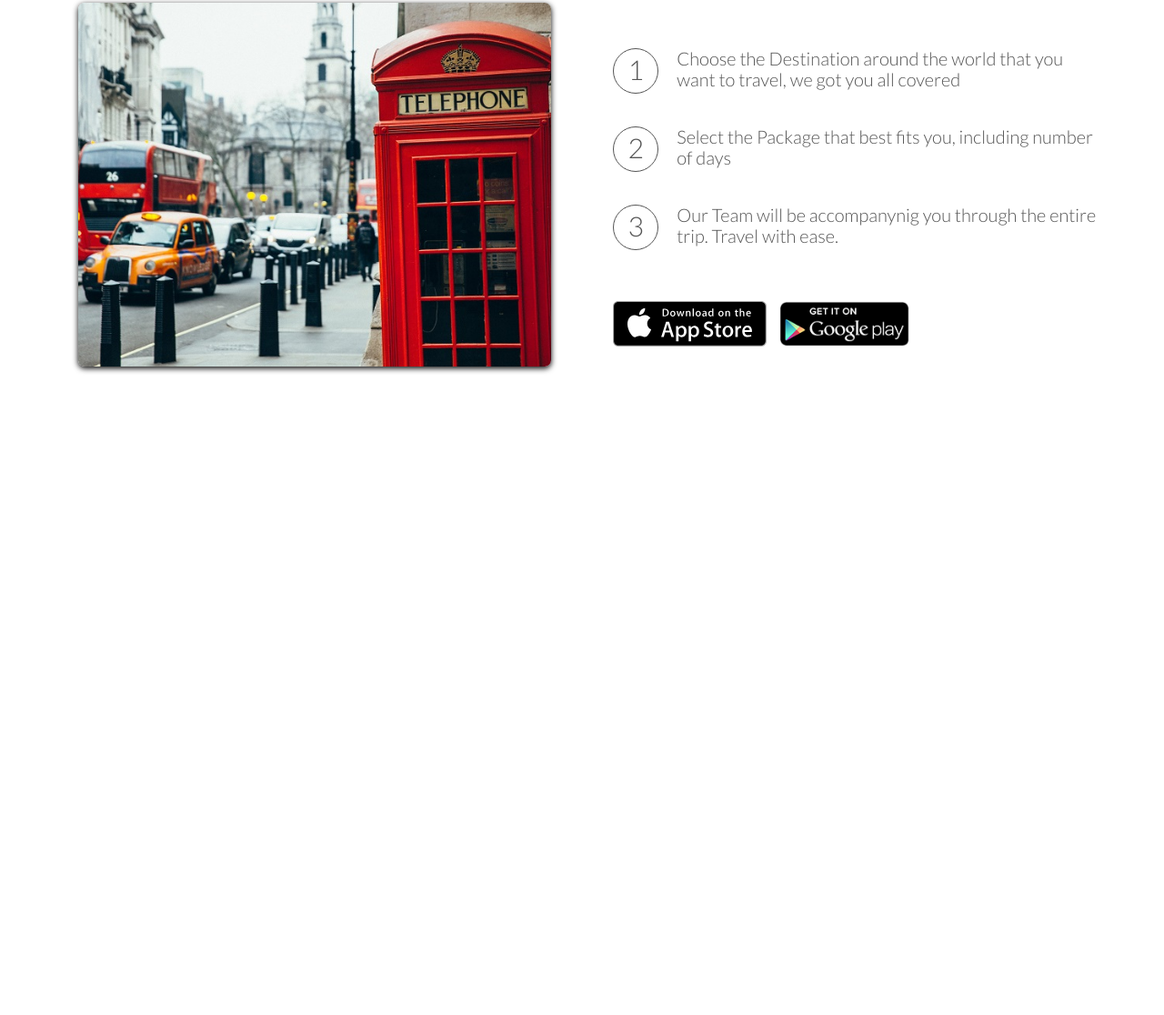
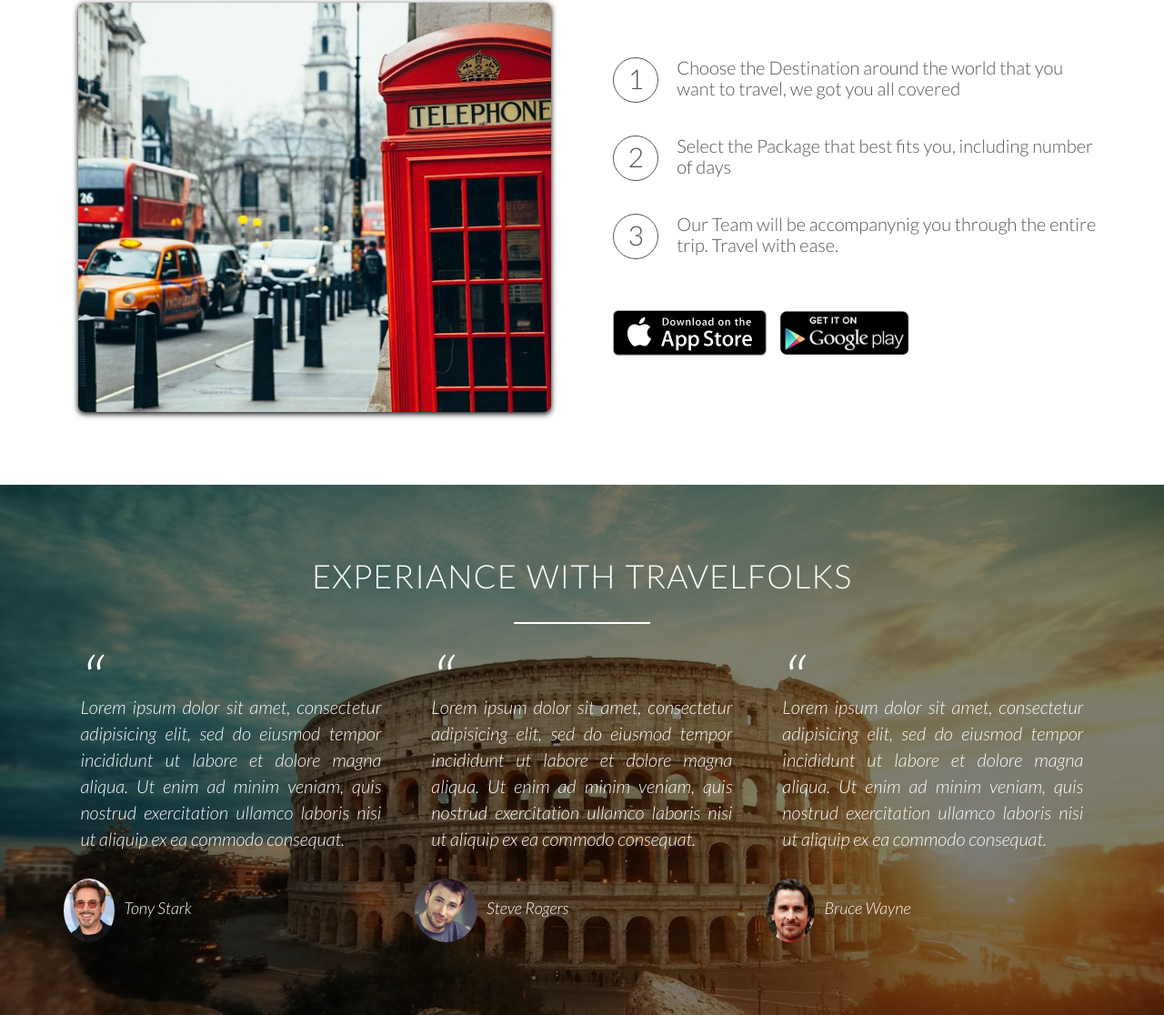
Before and after one commit to namanjo/FolkExplore, a plain HTML site: page index.html in a window 1280 px wide. Shown: the part 2811-3927 px from the top of the page at 91% size. Before the commit the page ends 3294 px from the top, so only its background shows below. Drawn offline with nearby package versions, Linux system fonts and the light colour scheme; files whose address does not match are found by name.

Commit message:
Created TravelFolks Customer reviews section
Created the customer review section, in which views of every customer are shown over a background image

```diff
--- a/index.html
+++ b/index.html
@@ -181,5 +181,35 @@
       </div>
     </section>
 
+    <section class="section-views">
+      <div class="container">
+        <h2>Experiance with TravelFolks</h2>
+      </div>
+
+      <div class="container">
+        <div class="row">
+          <div class="col-sm-4">
+            <blockquote>
+              Lorem ipsum dolor sit amet, consectetur adipisicing elit, sed do eiusmod tempor incididunt ut labore et dolore magna aliqua. Ut enim ad minim veniam, quis nostrud exercitation ullamco laboris nisi ut aliquip ex ea commodo consequat.
+            </blockquote>
+            <cite><img src="resources/img/robert.jpg" alt="Tony Stark">Tony Stark</cite>
+          </div>
+          <div class="col-sm-4">
+            <blockquote>
+              Lorem ipsum dolor sit amet, consectetur adipisicing elit, sed do eiusmod tempor incididunt ut labore et dolore magna aliqua. Ut enim ad minim veniam, quis nostrud exercitation ullamco laboris nisi ut aliquip ex ea commodo consequat.
+            </blockquote>
+            <cite><img src="resources/img/evans.jpg" alt="Steve Rogers">Steve Rogers</cite>
+          </div>
+          <div class="col-sm-4">
+            <blockquote>
+              Lorem ipsum dolor sit amet, consectetur adipisicing elit, sed do eiusmod tempor incididunt ut labore et dolore magna aliqua. Ut enim ad minim veniam, quis nostrud exercitation ullamco laboris nisi ut aliquip ex ea commodo consequat.
+            </blockquote>
+            <cite><img src="resources/img/bale.jpg" alt="Bruice Wayne">Bruce Wayne</cite>
+          </div>
+        </div>
+      </div>
+
+    </section>
+
   </body>
 </html>
--- a/resources/css/style.css
+++ b/resources/css/style.css
@@ -239,7 +239,6 @@ header{
 /*Travel essentials*/
 /*--------------------------*/
 .section-blogs{
-  /* padding: 60px 0; */
   background-color: #F7F7F7;
 }
 
@@ -329,7 +328,7 @@ header{
 .section-steps .steps-card{
   display: block;
   width: 97%;
-  height: 400px;
+  height: 450px;
   box-shadow: 0 2px 6px #000;
   position: relative;
   border-radius: 7px;
@@ -344,7 +343,7 @@ header{
 
 .steps-box:last-child{
   padding-left: 3%;
-  margin-top: 70px;
+  margin-top: 80px;
 }
 
 .steps-card:hover{
@@ -392,3 +391,45 @@ header{
   width: auto;
   margin-right: 10px;
 }
+
+/*--------------------------*/
+/*Experiance-TravelFolks*/
+/*--------------------------*/
+
+.section-views{
+  background-image:linear-gradient(rgba(0, 0, 0, 0.5), rgba(0, 0, 0, 0.5)), url(img/background.jpg);
+  background-size: cover;
+  background-position: center;
+  color: #fff;
+  background-attachment: fixed;
+}
+
+.section-views h2:after{
+  background-color: #fff;
+}
+
+blockquote{
+  padding: 5%;
+  text-align: justify;
+  font-style: italic;
+  line-height: 145%
+}
+
+cite{
+  font-size: 90%;
+  margin-top: 10px;
+  display: block;
+}
+
+blockquote::before{
+  content: "\201C";
+  font-size: 400%;
+  display: block;
+}
+
+cite img{
+  height: 70px;
+  border-radius: 50%;
+  margin-right: 10px;
+  vertical-align: middle;
+}
```
Also changed, not shown: resources/css/img/background.jpg (added), resources/img/bale.jpg (added), resources/img/evans.jpg (added), resources/img/robert.jpg (added), vendors/css/bootstrap-grid.css.
